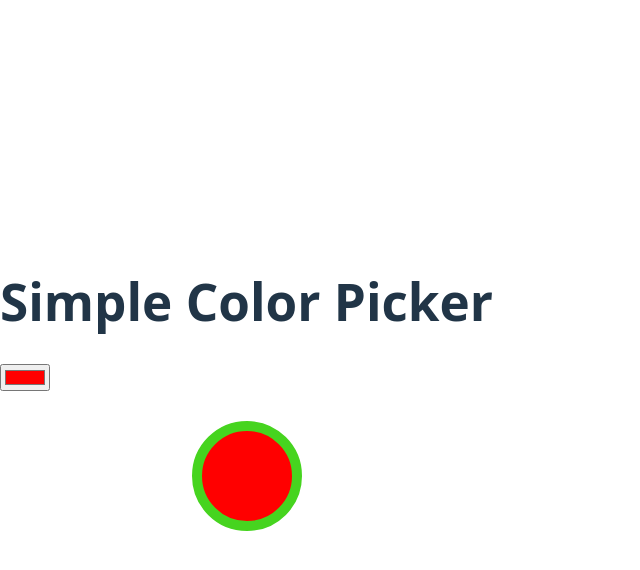
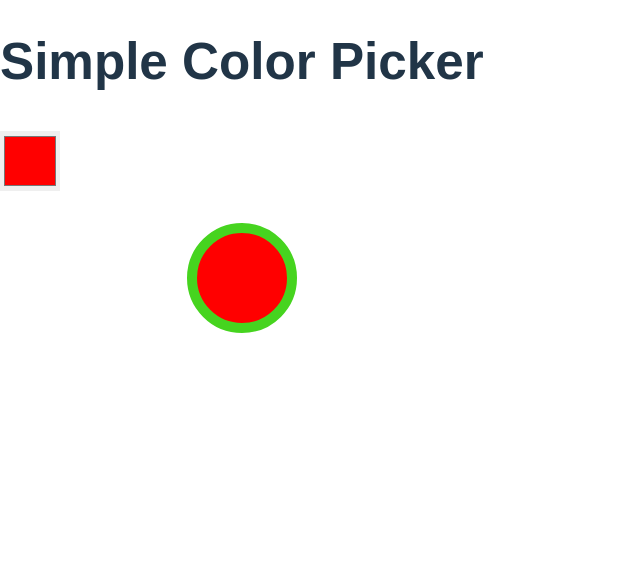
Before and after one commit to lbhavanak/tail-color-code, a React (Vite) app: page / in a window 1280 px wide. Shown: the top 570 px of the page, without its empty margins (0-640 px from the left). Built offline with nearby package versions, Linux system fonts and the light colour scheme.

Commit message:
Enhance App.css with layout and styling rules
Add styles for body, App component, and input elements.

```diff
--- a/src/App.css
+++ b/src/App.css
@@ -1,4 +1,30 @@
 
-h1{
+/* App.css */
+
+body, html, #root {
+  height: 100%;
+  margin: 0;
+  font-family: sans-serif;
+}
+
+.App {
+  display: flex;
+  flex-direction: column; /* stack items vertically */
+  justify-content: center; /* vertical center */
+  align-items: center;     /* horizontal center */
+  height: 100vh;           /* full viewport height */
   text-align: center;
+  background-color: #f9f9f9; /* optional background */
 }
+
+input[type="color"] {
+  margin-top: 20px;
+  width: 60px;
+  height: 60px;
+  border: none;
+  cursor: pointer;
+}
+
+h1 {
+  margin-bottom: 20px;
+}
```
